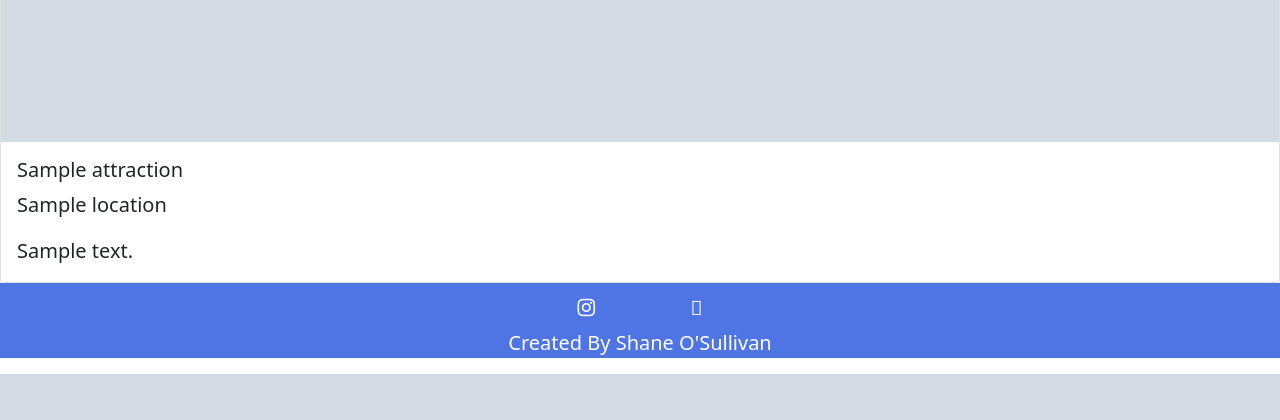
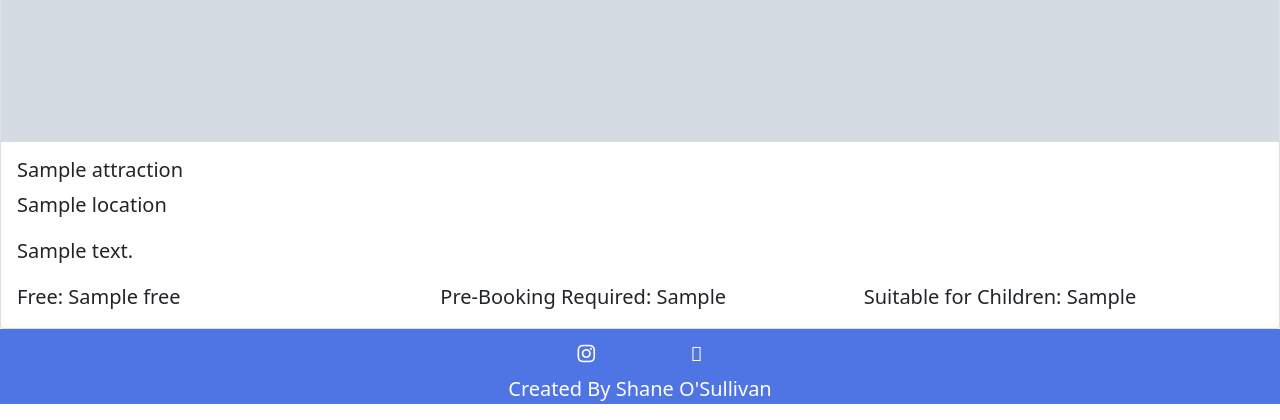
Before and after one commit to shane-os/my-next-adventure, a Flask app: page /attractions in a window 1280 px wide. Shown: the part 879-1299 px from the top of the page. Before the commit the page ends 1253 px from the top, so only its background shows below. Run offline with Flask 2, Linux system fonts and the light colour scheme; grey boxes marked "Sample" are stand-in pictures; a database or web service that is not in the repository returns one stand-in record (values such as "Sample title"); some libraries are stand-ins or nearby versions.

Commit message:
Show attraction criteria values in description

```diff
--- a/templates/pages/attractions.html
+++ b/templates/pages/attractions.html
@@ -9,6 +9,17 @@
                     <h5 class="card-title">{{ attraction.attraction_name }}</h5>
                     <p class="card-text">{{ attraction.location }}</p>
                     <p class="card-text">{{ attraction.description }}</p>
+                    <div class="row">
+                        <div class="col">
+                            <p class="card-text" >Free: {{ attraction.free }}</p>
+                        </div>
+                        <div class="col">
+                            <p class="card-text">Pre-Booking Required: {{ attraction.pre_booking_required }}</p>
+                        </div>
+                        <div class="col">
+                            <p class="card-text">Suitable for Children: {{ attraction.suitable_for_children }}</p>
+                        </div>
+                    </div>
                 </div>
             </div>
         </div>
```
